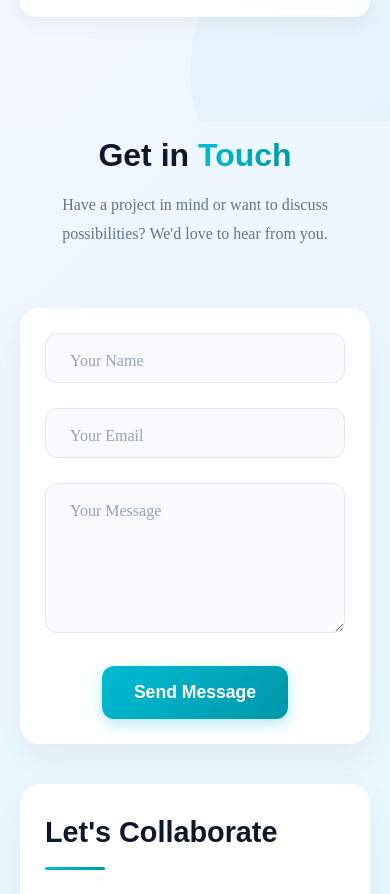
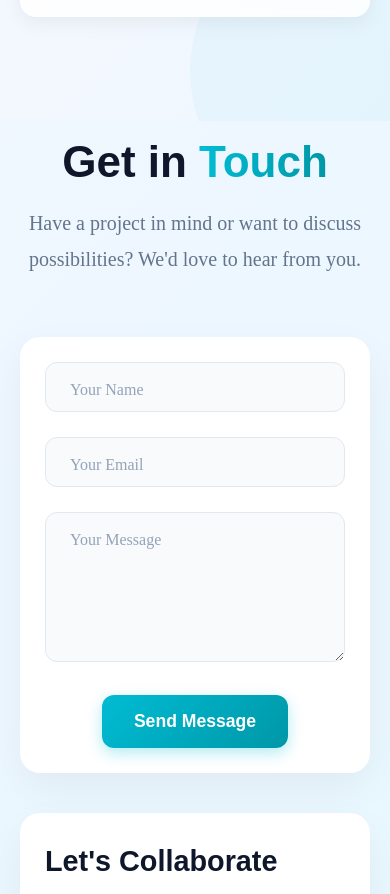
Before and after one commit to Shauryaraje7/SMART-FLOWS, a React (Vite) app: page / in a window 390 px wide. Shown: the part 8940-9834 px from the top of the page. Built offline with nearby package versions, Linux system fonts and the light colour scheme.

Commit message:
version 12.0.3

```diff
--- a/src/components/styles/ContactSection.css
+++ b/src/components/styles/ContactSection.css
@@ -312,13 +312,7 @@
 
       margin-top: 1px;
   }
-  .section-title-contacts {
-    font-size: 2rem;
-  }
 
-  .section-subtitle-contacts {
-    font-size: 1rem;
-  }
 
   .contact-form {
     padding: 25px;
```
